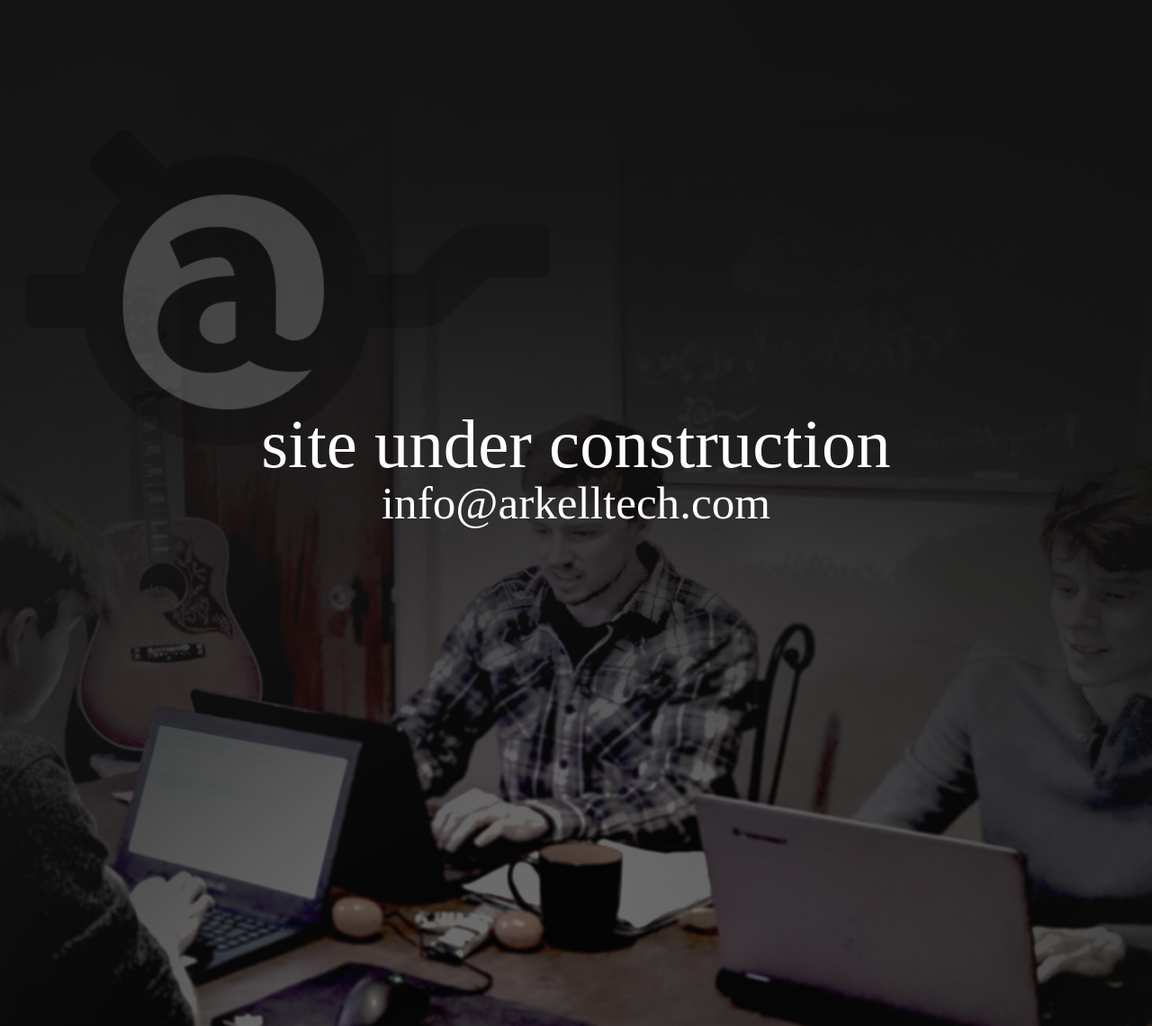
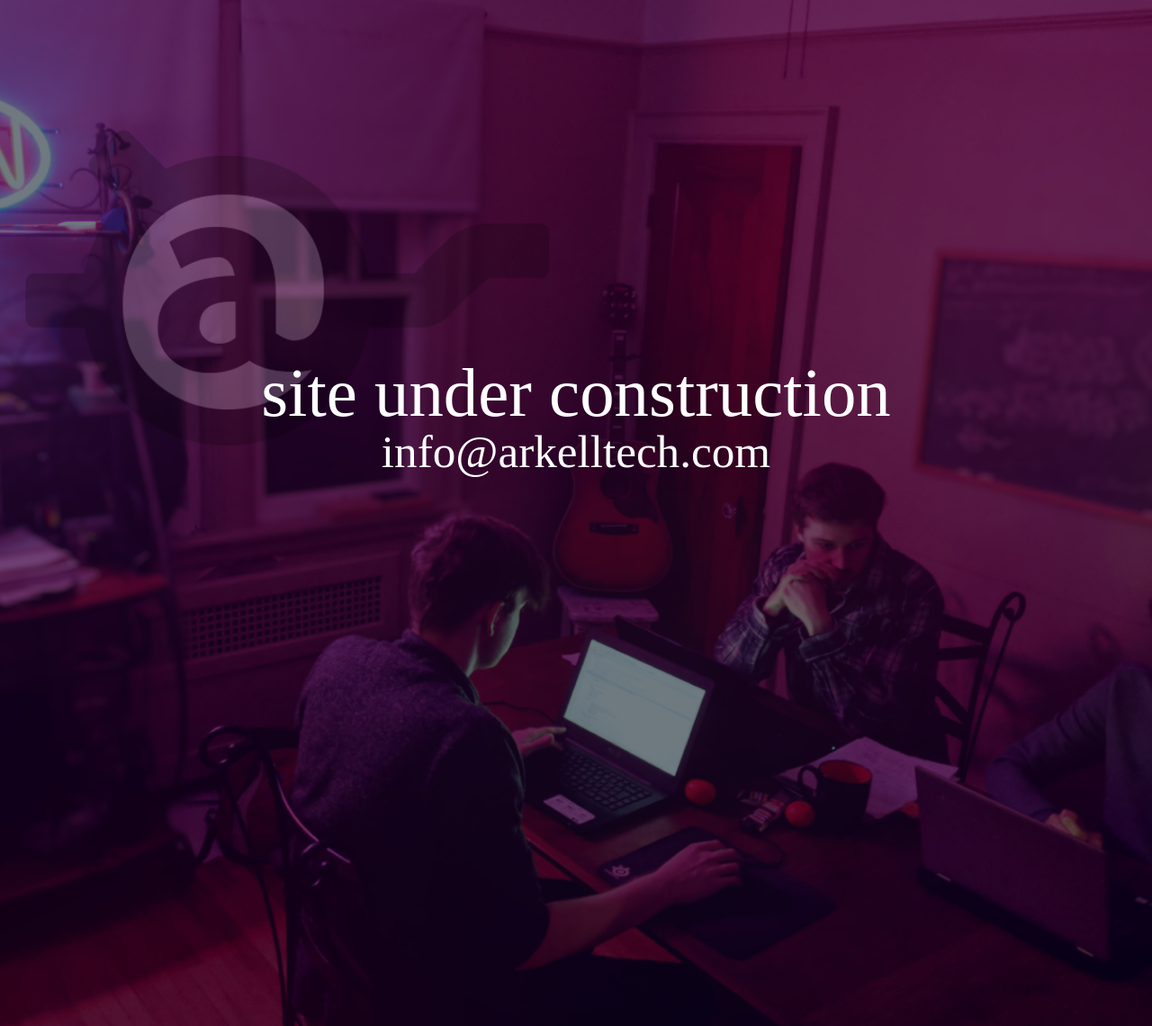
Before and after one commit to ArkellTechInc/UnderConstruction, a PHP site: page / in a window 1280 px wide. Shown: the whole page at 90% size. Run offline with PHP 8.4, Linux system fonts and the light colour scheme; some web fonts are replaced.

Commit message:
version of the site w/ jack's image (moved around stuff in css to make it fit too)

```diff
--- a/css/style.css
+++ b/css/style.css
@@ -82,13 +82,13 @@ blockquote, q {
 .bgImage {
 	box-sizing: border-box;
 	position: absolute;
-	/*top: 0;this makes the anchor at the top*/
+	top: 0;/*this makes the anchor at the top*/
 	right: 0;
 	bottom: 0;
 	min-width: 100%;
 	min-height: 100%;
-	left: 50%;
-	transform: translateX(-50%);
+	left: 60%;
+	transform: translateX(-60%);
 	overflow-x: hidden;
 	opacity: 0.5;
 }
@@ -121,7 +121,7 @@ blockquote, q {
 .topSpacer {
 	box-sizing: border-box;
 	position: relative;
-	top: 40vh;
+	top: 35vh;
 }
 /*--------------------------------------------------------------------- END OF CLASSES -------------------------------------------------------------------------- */
 
--- a/index.html
+++ b/index.html
@@ -7,7 +7,7 @@
 <link rel="stylesheet" href="css/style.css">
 <body>
 <div class="container">
-	<img class ="bgImage" src="images/bgImage.jpg" alt="arkell tech inc">
+	<img class ="bgImage" src="images/mansworkinsmall.png" alt="arkell tech inc">
 	<img class="logo" src="images/logo.png" alt="arkell tech inc logo">
 	<div class="topSpacer">
 		<div class="bebas centeredText" id="title">site under construction</div>
```
Also changed, not shown: images/mansworkinsmall.png (added).
